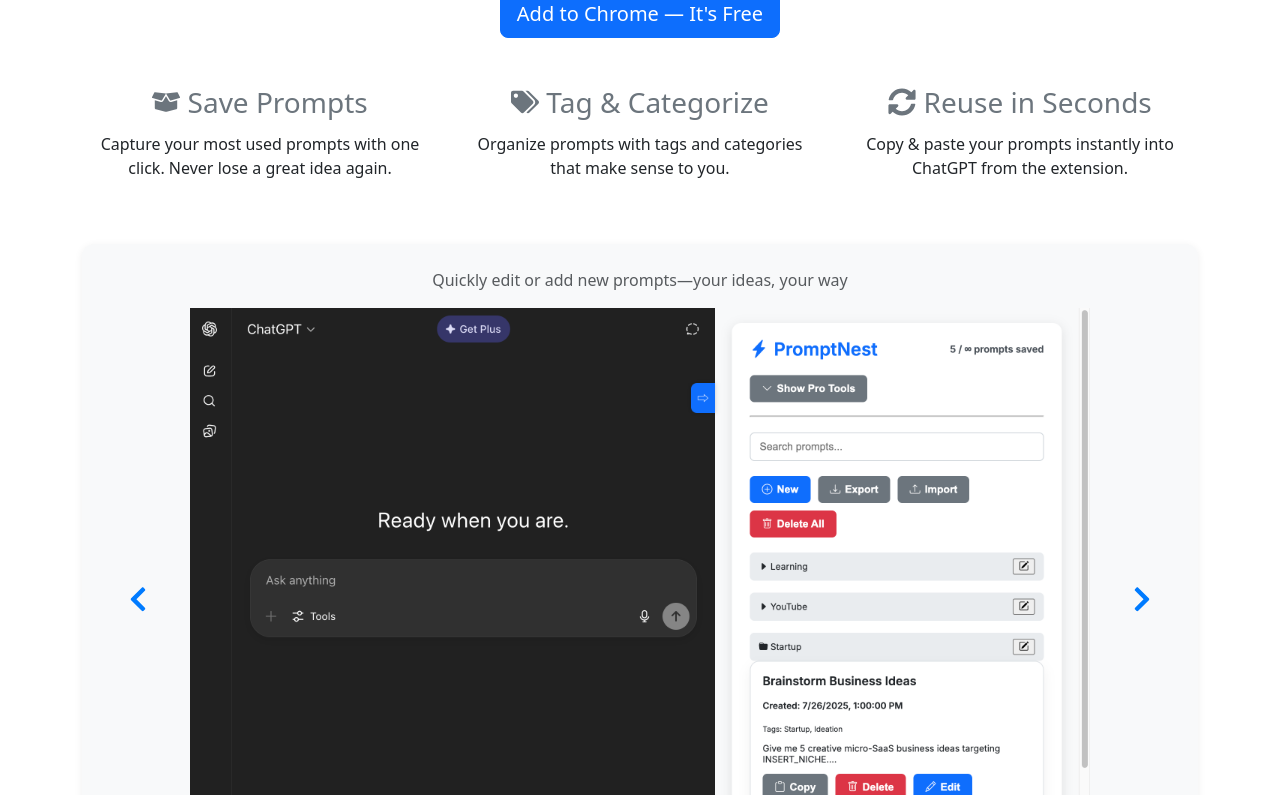
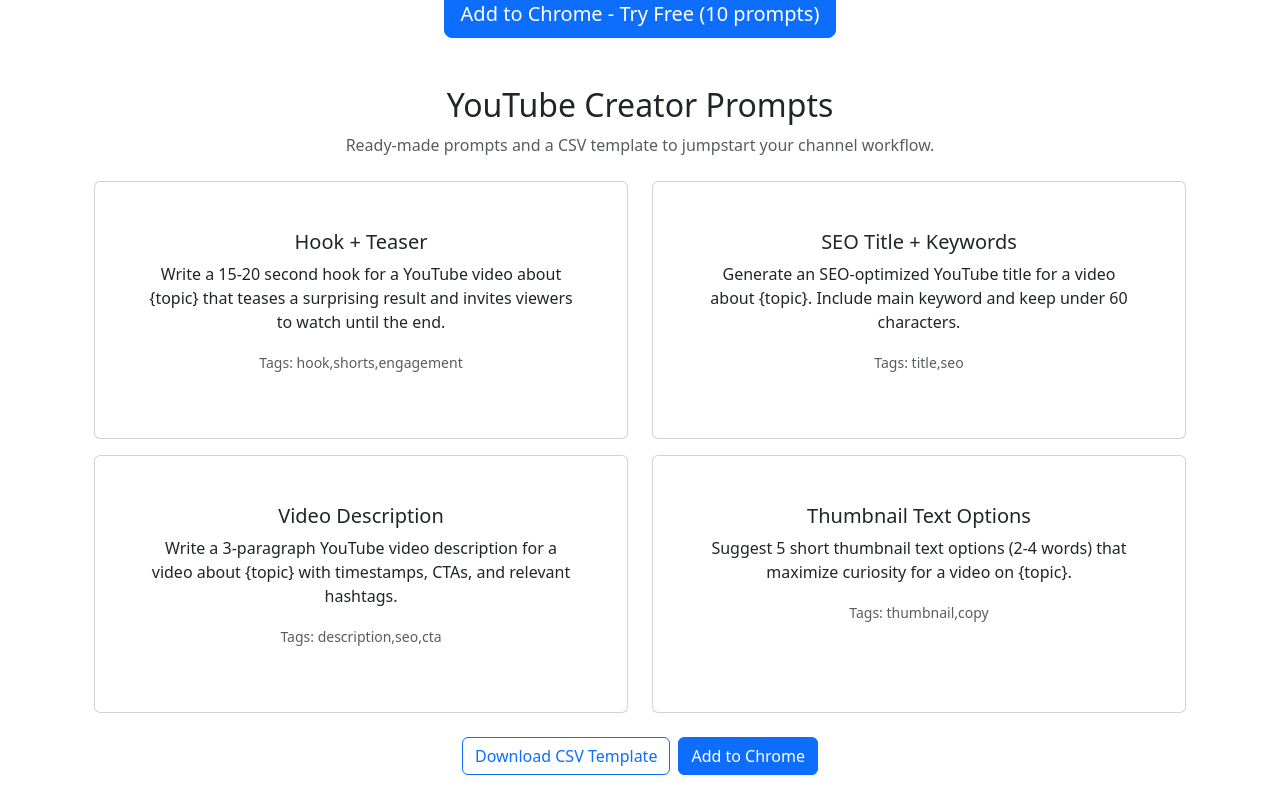
Before and after one commit to Prompt-Nest/promptnest-landing-page, a React (Vite) app: page / in a window 1280 px wide. Shown: the part 265-1060 px from the top of the page. Built offline with nearby package versions, Linux system fonts and the light colour scheme.

Commit message:
Update page to target youtube creator niche

```diff
--- a/src/App.jsx
+++ b/src/App.jsx
@@ -14,6 +14,7 @@
 import Advantages from './components/Advantages';
 import Comparison from './components/Comparison';
 import PrivacyPolicy from './components/PrivacyPolicy';
+import YouTubePrompts from './components/YouTubePrompts';
 
 function App() {
   const slides=[
@@ -41,13 +42,13 @@
   return (
     <div className="container py-5">
       <Hero />
+      <YouTubePrompts />
       <Features />
       <HowItWorks />
       <UseCases />
       <Advantages />
       <Comparison />
       <Faq />
-      <CallToAction />
       <h2 id="privacy">Privacy Policy</h2>
       <PrivacyPolicy />
       <Footer />
--- a/src/components/Comparison.jsx
+++ b/src/components/Comparison.jsx
@@ -5,7 +5,7 @@
         <section className="container mb-5">
             <div className="text-center mb-4">
                 <h2>Compare Plans</h2>
-                <p className="text-muted">Choose the plan that fits your workflow best. Upgrade anytime.</p>
+                <p className="text-muted">Creators — start free and upgrade when you need unlimited prompts or CSV import/export for bulk uploads.</p>
             </div>
 
             <div className="table-responsive">
--- a/src/components/Faq.jsx
+++ b/src/components/Faq.jsx
@@ -85,7 +85,7 @@
                         data-bs-parent="#faqAccordion"
                     >
                         <div className="accordion-body">
-                            Yes! PromptNest is free to use with optional premium features coming soon.
+                            Yes — PromptNest offers a free tier that stores up to 10 prompts. Premium unlocks unlimited storage, CSV bulk import/export, and folder support. You can download ready-made CSV templates (for example, YouTube creator templates) from the landing page to get started.
                         </div>
                     </div>
                 </div>
--- a/src/components/Hero.jsx
+++ b/src/components/Hero.jsx
@@ -3,9 +3,9 @@
 function Hero() {
     return (
         <section className="text-center mb-5">
-            <h1 className="display-4 text-primary fw-bold">Never Lose a Great Prompt Again</h1>
+            <h1 className="display-4 text-primary fw-bold">PromptNest for YouTube Creators</h1>
             <p className="lead text-muted mt-3">
-                PromptNest helps creators, marketers, and developers organize their best AI prompts in one simple Chrome extension. <a href="#privacy">Privacy Policy</a>
+                Save and reuse the prompts that power your YouTube workflow — titles, descriptions, thumbnail hooks, chapters, and more. Free tier stores up to 10 prompts; upgrade for unlimited prompts and CSV import/export. <a href="#privacy">Privacy Policy</a>
             </p>
             <a
                 href="https://chromewebstore.google.com/detail/promptnest/aenppnhnjnpbbkblfamhmophfnbhkdmp?authuser=0&hl=en"
@@ -13,9 +13,8 @@
                 rel="noopener noreferrer"
                 className="btn btn-primary btn-lg mt-3"
             >
-                Add to Chrome — It's Free
+                Add to Chrome - Try Free (10 prompts)
             </a>
-
 
         </section>
     );
--- /dev/null
+++ b/src/components/YouTubePrompts.jsx
@@ -0,0 +1,88 @@
+import React from 'react';
+
+function downloadCSV() {
+    // generate CSV from examplePrompts in-memory so we don't rely on a hosted file
+    const rows=[
+        ['title','prompt','tags'],
+        ...examplePrompts.map(p => [p.title,p.prompt,p.tags])
+    ];
+
+    const escapeCell=(cell) => {
+        if(cell==null) return '';
+        const asString=String(cell);
+        // escape double quotes by doubling them
+        if(asString.includes('"')||asString.includes(',')||asString.includes('\n')) {
+            return `"${asString.replace(/"/g,'""')}"`;
+        }
+        return asString;
+    };
+
+    const csvContent=rows.map(r => r.map(escapeCell).join(',')).join('\n');
+
+    // prepend BOM so Excel on Windows recognizes UTF-8
+    const bom='\uFEFF';
+    const blob=new Blob([bom+csvContent],{type: 'text/csv;charset=utf-8;'});
+    const url=URL.createObjectURL(blob);
+    const a=document.createElement('a');
+    a.href=url;
+    a.download='youtube-prompts-template.csv';
+    document.body.appendChild(a);
+    a.click();
+    a.remove();
+    URL.revokeObjectURL(url);
+}
+
+const examplePrompts=[
+    {
+        title: 'Hook + Teaser',
+        prompt: "Write a 15-20 second hook for a YouTube video about {topic} that teases a surprising result and invites viewers to watch until the end.",
+        tags: 'hook,shorts,engagement'
+    },
+    {
+        title: 'SEO Title + Keywords',
+        prompt: "Generate an SEO-optimized YouTube title for a video about {topic}. Include main keyword and keep under 60 characters.",
+        tags: 'title,seo'
+    },
+    {
+        title: 'Video Description',
+        prompt: "Write a 3-paragraph YouTube video description for a video about {topic} with timestamps, CTAs, and relevant hashtags.",
+        tags: 'description,seo,cta'
+    },
+    {
+        title: 'Thumbnail Text Options',
+        prompt: "Suggest 5 short thumbnail text options (2-4 words) that maximize curiosity for a video on {topic}.",
+        tags: 'thumbnail,copy'
+    },
+];
+
+function YouTubePrompts() {
+    return (
+        <section className="container mb-5">
+            <div className="text-center mb-4">
+                <h2>YouTube Creator Prompts</h2>
+                <p className="text-muted">Ready-made prompts and a CSV template to jumpstart your channel workflow.</p>
+            </div>
+
+            <div className="row gy-3">
+                {examplePrompts.map((p,idx) => (
+                    <div className="col-md-6" key={idx}>
+                        <div className="card h-100">
+                            <div className="card-body">
+                                <h5 className="card-title">{p.title}</h5>
+                                <p className="card-text text-monospace" style={{whiteSpace: 'pre-wrap'}}>{p.prompt}</p>
+                                <p className="text-muted"><small>Tags: {p.tags}</small></p>
+                            </div>
+                        </div>
+                    </div>
+                ))}
+            </div>
+
+            <div className="text-center mt-4">
+                <button className="btn btn-outline-primary me-2" onClick={downloadCSV}>Download CSV Template</button>
+                <a href="https://chromewebstore.google.com/detail/promptnest/aenppnhnjnpbbkblfamhmophfnbhkdmp?authuser=0&hl=en" target="_blank" rel="noreferrer" className="btn btn-primary">Add to Chrome</a>
+            </div>
+        </section>
+    );
+}
+
+export default YouTubePrompts;
```
Also changed, not shown: public/youtube-prompts-template.csv (added), 2 other files (tests, documents, lock files or other folders).
